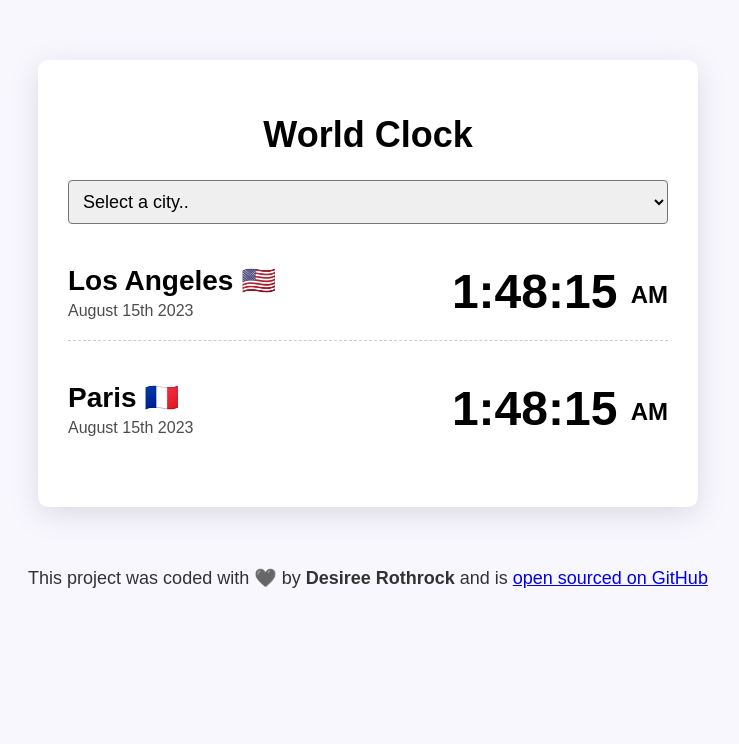
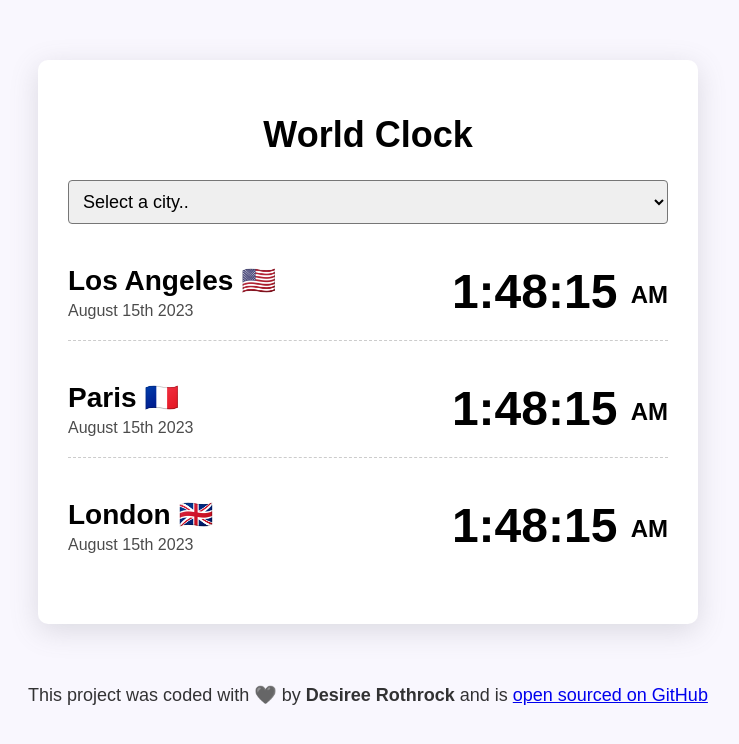
Before and after one commit to rothrock5913/world-clock, a plain HTML site: page index.html in a window 1280 px wide. Shown: the whole page, without its empty margins (272-1011 px from the left). Drawn offline with Linux system fonts and the light colour scheme.

Commit message:
Added third location

```diff
--- a/index.html
+++ b/index.html
@@ -32,6 +32,13 @@
         </div>
         <div class="time">1:48:15 <small> AM </small></div>
       </div>
+      <div class="city">
+        <div>
+          <h2>London 🇬🇧</h2>
+          <div class="date">August 15th 2023</div>
+        </div>
+        <div class="time">1:48:15 <small> AM </small></div>
+      </div>
     </div>
     <footer>
       This project was coded with 🖤  by <strong>Desiree Rothrock</strong> and is
```
